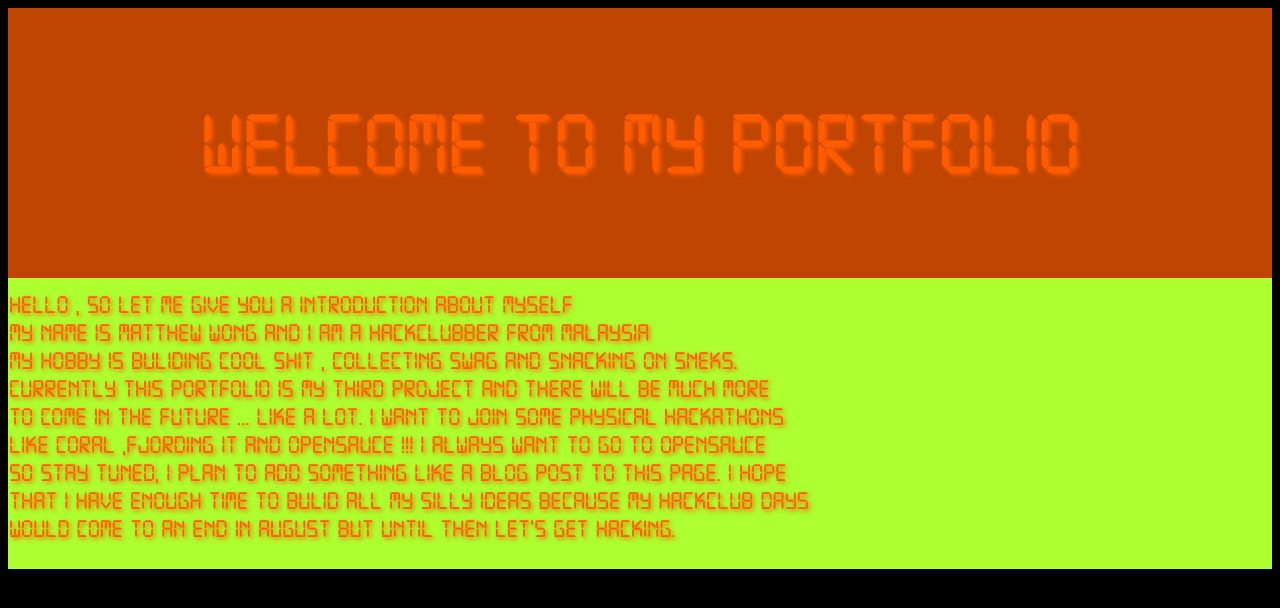
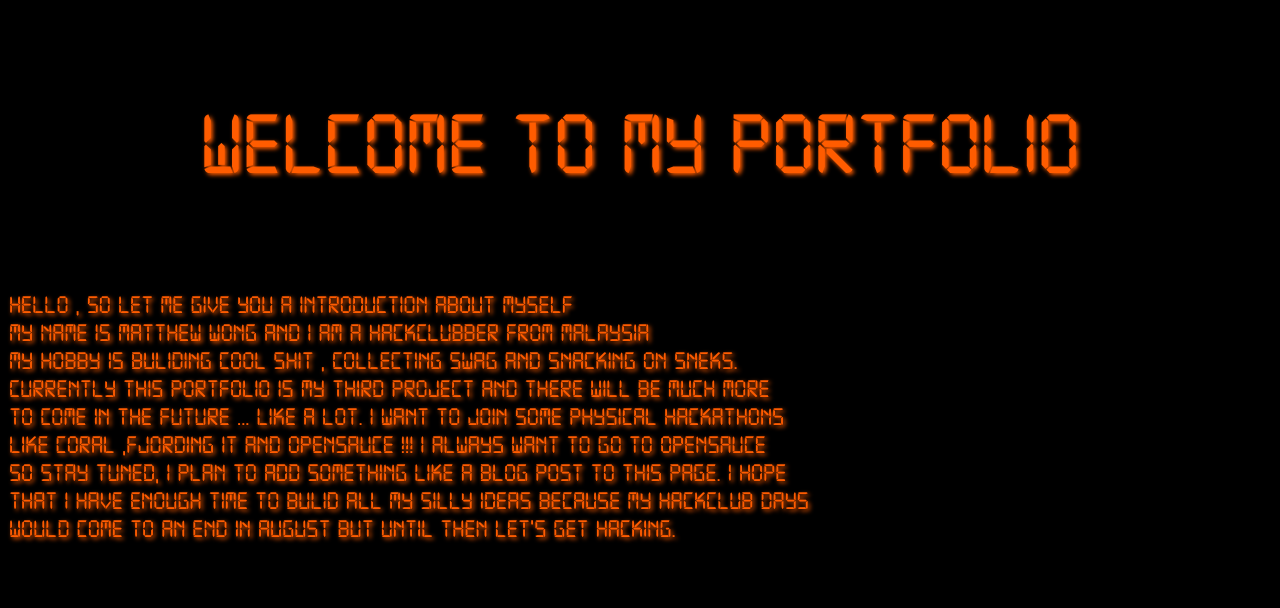
Before and after one commit to Mattiplex/a-hacker-s-portfolio-, a plain HTML site: page index.html in a window 1280 px wide. Drawn offline with Linux system fonts and the light colour scheme.

Commit message:
Add files via upload

```diff
--- a/style.css
+++ b/style.css
@@ -23,7 +23,6 @@
     display: flex;
     align-items: center;
     justify-content: center;
-    background-color: rgba(255,92,0,0.75);
 }
 
 .introduction {
@@ -33,7 +32,6 @@
     align-items:flex-start;
     justify-content:left;
     flex-flow: column nowrap;
-    background-color:greenyellow;
     font-size:2vw;
 }
 
```
